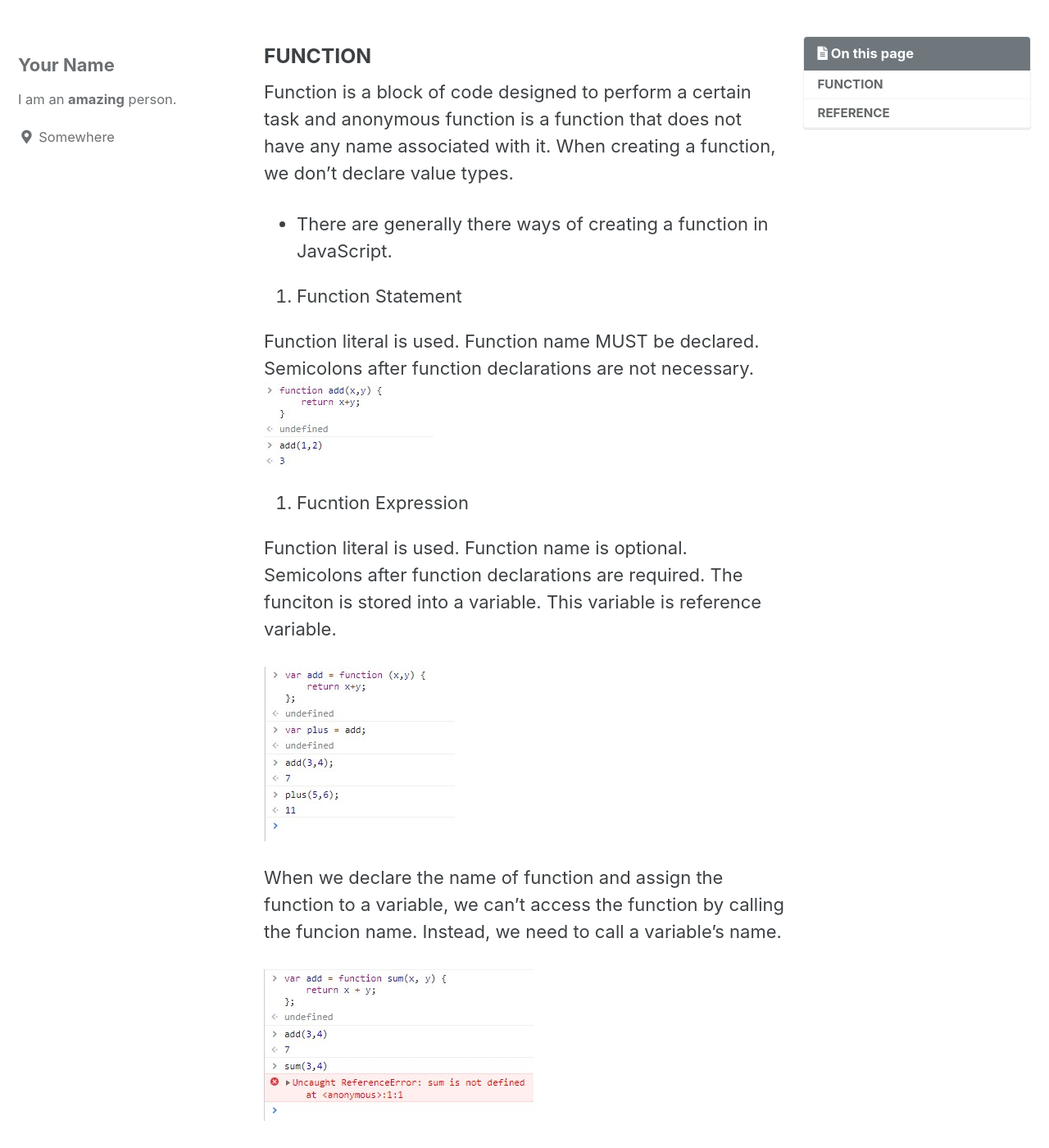
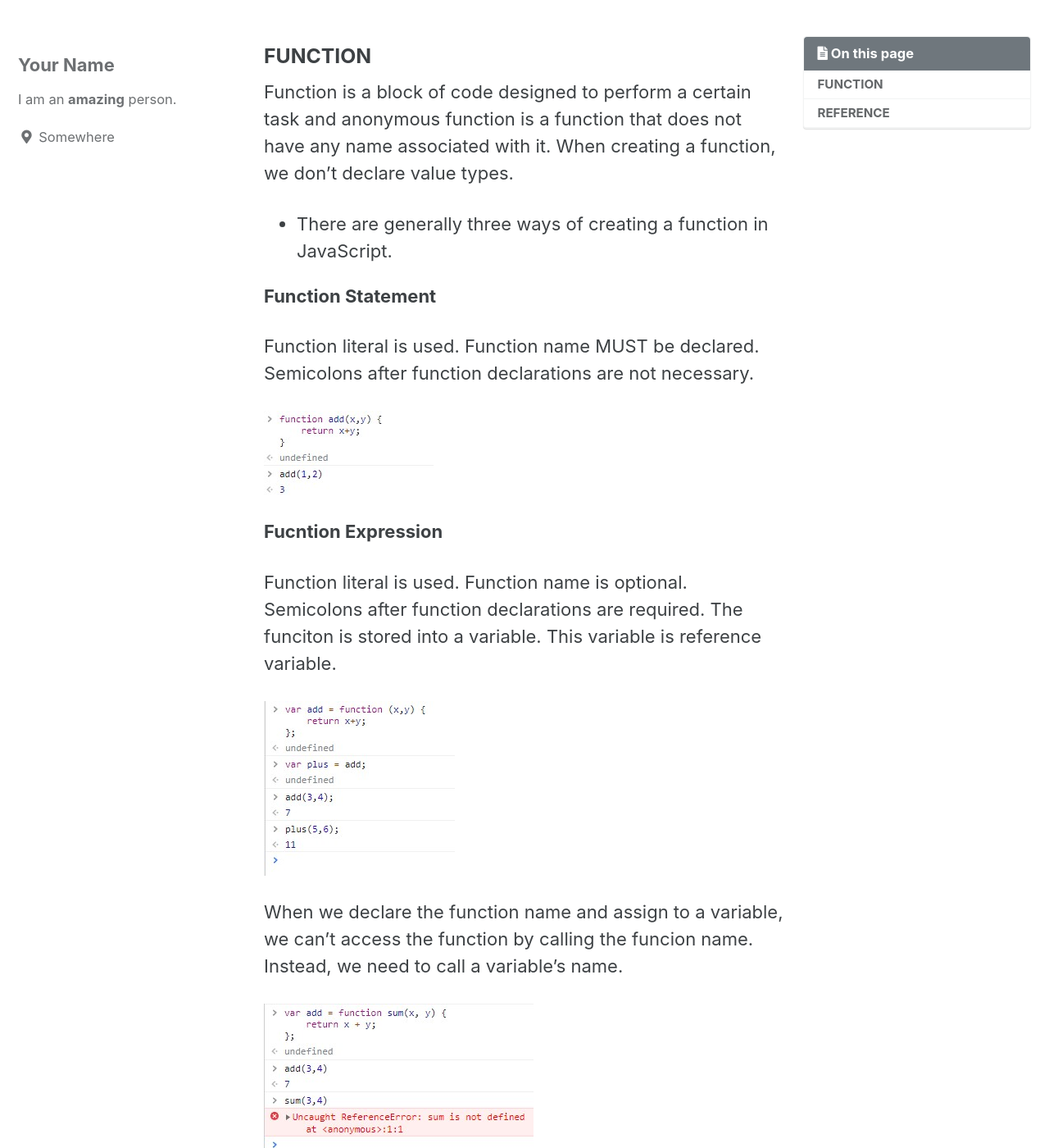
Before and after one commit to redshrimp0310/redshrimp0310.github.io, a Jekyll site: the page built from _posts/2021-12-22-JavaScript.md, in a window 1280 px wide and 1400 px high, scrolled down 196 px. Shown: the whole window at 82% size. Built offline with Jekyll 4.4.1, drawn with Linux system fonts in a browser that asks for light colours; cached includes are drawn as plain includes.

Commit message:
Update 2021-12-22-JavaScript.md

```diff
--- a/_posts/2021-12-22-JavaScript.md
+++ b/_posts/2021-12-22-JavaScript.md
@@ -16,16 +16,17 @@ last_modified_at: 2021-12-22
 ### FUNCTION
 Function is a block of code designed to perform a certain task and anonymous function is a function that does not have any name associated with it. When creating a function, we don't declare value types.
 
-* There are generally there ways of creating a function in JavaScript.
+* There are generally three ways of creating a function in JavaScript.
 
-1. Function Statement
+**Function Statement**
 
 Function literal is used.
 Function name MUST be declared.
 Semicolons after function declarations are not necessary.
+
 ![JS](/img/JavaScript/JS2/2021-12-22-JS2-1.jpg)
 
-2. Fucntion Expression
+**Fucntion Expression**
 
 Function literal is used.
 Function name is optional.
@@ -33,22 +34,22 @@ Semicolons after function declarations are required.
 The funciton is stored into a variable.
 This variable is reference variable.
 
-![JS](/img/JavaScript/js2/2021-12-22-JS2-2.jpg)
+![JS](/img/JavaScript/JS2/2021-12-22-JS2-2.jpg)
 
-When we declare the name of function and assign the function to a variable, we can't access the function by calling the funcion name. Instead, we need to call a variable's name.
+When we declare the function name and assign to a variable, we can't access the function by calling the funcion name. Instead, we need to call a variable's name.
 
-![JS](/img/JavaScript/js2/2021-12-22-JS2-3.jpg)
+![JS](/img/JavaScript/JS2/2021-12-22-JS2-3.jpg)
 
 The below function is internally amended by JavaScript Engine.
 
-![JS](/img/JavaScript/js2/2021-12-22-JS2-4.jpg)
-![JS](/img/JavaScript/js2/2021-12-22-JS2-5.jpg)
+![JS](/img/JavaScript/JS2/2021-12-22-JS2-4.jpg)
+![JS](/img/JavaScript/JS2/2021-12-22-JS2-5.jpg)
 
 The function name can be called as below.
 
-![JS](/img/JavaScript/js2/2021-12-22-JS2-6.jpg)
+![JS](/img/JavaScript/JS2/2021-12-22-JS2-6.jpg)
 
-3. Function() Constructor
+**Function() Constructor**
 
 Function statement and function expression is the process of the simplified procedure of creating function by using of Function() constructor.
 
@@ -59,41 +60,41 @@ new Function(arg1, ... , argN, functionBody)
 
 Hoisting can allow functions to be used before they are declared in the code.
 
-![JS](/img/JavaScript/js2/2021-12-22-JS2-7.jpg)
+![JS](/img/JavaScript/JS2/2021-12-22-JS2-7.jpg)
 
 It can lead to the unexpected errors and is not normally recommended.
 
-![JS](/img/JavaScript/js2/2021-12-22-JS2-8.jpg)
+![JS](/img/JavaScript/JS2/2021-12-22-JS2-8.jpg)
 
 * Function is also an ojbect. It can have properties.
 
-![JS](/img/JavaScript/js2/2021-12-22-JS2-9.jpg)
-![JS](/img/JavaScript/js2/2021-12-22-JS2-10.jpg)
+![JS](/img/JavaScript/JS2/2021-12-22-JS2-9.jpg)
+![JS](/img/JavaScript/JS2/2021-12-22-JS2-10.jpg)
 
 * Function in JavaScript is called first class object due to the following reasons:
 
 1. Can be created by literal.
 2. Can be assigned to variable, element of array, and property of object.
 
-![JS](/img/JavaScript/js2/2021-12-22-JS2-11.jpg)
+![JS](/img/JavaScript/JS2/2021-12-22-JS2-11.jpg)
 
 3. Can be used as an argument of function.
 
-![JS](/img/JavaScript/js2/2021-12-22-JS2-12.jpg)
+![JS](/img/JavaScript/JS2/2021-12-22-JS2-12.jpg)
 
 4. Can be used as a return value of function.
 
-![JS](/img/JavaScript/js2/2021-12-22-JS2-13.jpg)
+![JS](/img/JavaScript/JS2/2021-12-22-JS2-13.jpg)
 
 5. Property can be created and assigned dynamically.
 
 * There are additional standard properties defined into a function object such as arguments, caller, lengh, etc.
 
-![JS](/img/JavaScript/js2/2021-12-22-JS2-14.jpg)
+![JS](/img/JavaScript/JS2/2021-12-22-JS2-14.jpg)
 
 Length property
 
-![JS](/img/JavaScript/js2/2021-12-22-JS2-15.jpg)
+![JS](/img/JavaScript/JS2/2021-12-22-JS2-15.jpg)
 
 * Callback Function
 
@@ -103,17 +104,17 @@ Callback function is a function passed as an argument into another function.
 
 Immediate function is a function that enables you to execute a function as soon as defined.
 
-![JS](/img/JavaScript/js2/2021-12-22-JS2-16.jpg)
+![JS](/img/JavaScript/JS2/2021-12-22-JS2-16.jpg)
 
 * Inner Function
 
-![JS](/img/JavaScript/js2/2021-12-22-JS2-17.jpg)
+![JS](/img/JavaScript/JS2/2021-12-22-JS2-17.jpg)
 
 * Closure
 
 This is a feature where an inner function has an access to the outer function's variables.
 
-![JS](/img/JavaScript/js2/2021-12-22-JS2-18.jpg)
+![JS](/img/JavaScript/JS2/2021-12-22-JS2-18.jpg)
 
 
 ### REFERENCE
```
